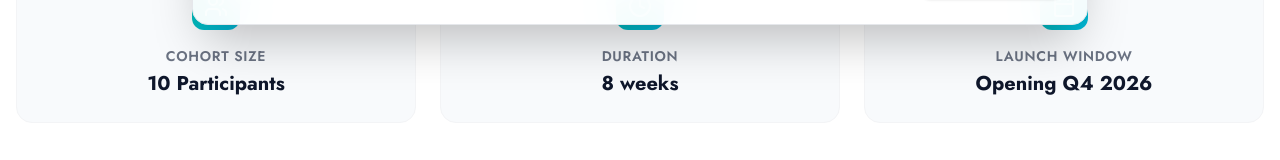
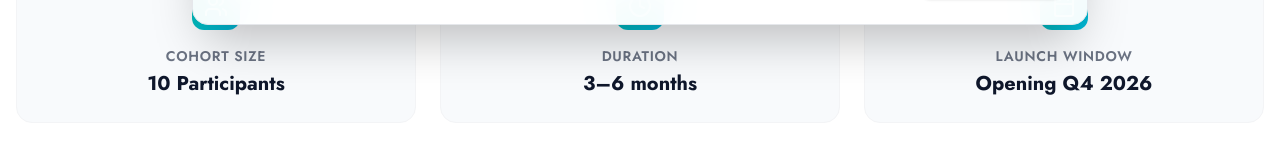
Before and after one commit to career-leap/careerleap, a React (Vite) app: page /career-tracks/business-operations-analyst in a window 1280 px wide. Shown: the part 759-919 px from the top of the page. Built offline with nearby package versions, Linux system fonts and the light colour scheme; no server answers.

Commit message:
content: align upcoming track durations to 3-6 months
Business/Operations Analyst and Data/BI simulation tracks stated 8 and
10 weeks; update to the 3-6 month duration used across the site. Also
align the UpcomingTrack default and schema.org timeToComplete values.

```diff
--- a/src/pages/tracks/BusinessOperationsAnalyst.jsx
+++ b/src/pages/tracks/BusinessOperationsAnalyst.jsx
@@ -13,7 +13,7 @@ const schema = {
   "courseCode": "BUS-OPS-DE",
   "educationalLevel": "Career transition / entry-level",
   "teaches": "Process Mapping, Requirements Gathering, Operations Tools, Data-Driven Decisions, Change Communication, Risk Analysis",
-  "timeToComplete": "P8W",
+  "timeToComplete": "P3M",
   "occupationalCredentialAwarded": "Portfolio experience and team lead reference",
   "inLanguage": "en",
   "availableAtOrFrom": {
@@ -29,7 +29,7 @@ export default function BusinessOperationsAnalyst() {
       subtitle="Optimise processes, reduce friction, and make operations scale."
       description="A simulation-focused track for professionals aiming to enter operations, business analysis, or process improvement roles. Participants map workflows, identify bottlenecks, and implement practical solutions using modern operations tooling."
       cohortSize="10"
-      duration="8 weeks"
+      duration="3–6 months"
       launchWindow="Opening Q4 2026"
       seoTitle="Business Operations Analyst Simulation Germany | CareerLeap"
       seoDescription="Learn process mapping, requirements gathering, and operations tooling in a simulated German company. Prepare for analyst roles through real projects."
--- a/src/pages/tracks/DataBICareerSimulation.jsx
+++ b/src/pages/tracks/DataBICareerSimulation.jsx
@@ -13,7 +13,7 @@ const schema = {
   "courseCode": "DATA-BI-DE",
   "educationalLevel": "Career transition / entry-level",
   "teaches": "SQL, Data Cleaning, Dashboard Design, Power BI, Tableau, Business Context, Stakeholder Communication, Data Ethics",
-  "timeToComplete": "P10W",
+  "timeToComplete": "P3M",
   "occupationalCredentialAwarded": "Portfolio experience and team lead reference",
   "inLanguage": "en",
   "availableAtOrFrom": {
@@ -29,7 +29,7 @@ export default function DataBICareerSimulation() {
       subtitle="Turn raw data into decisions that drive business outcomes."
       description="A structured simulation for aspiring data analysts and business intelligence professionals. Participants work through realistic data pipelines, reporting requests, and stakeholder presentations while building an interview-defendable portfolio of dashboards and analyses."
       cohortSize="10"
-      duration="10 weeks"
+      duration="3–6 months"
       launchWindow="Opening Q3 2026"
       seoTitle="Data & BI Career Simulation Germany | CareerLeap"
       seoDescription="Build dashboards, SQL queries, and data models in a German job market simulation. Get hands-on analytics experience for data analyst and BI roles."
--- a/src/pages/tracks/UpcomingTrack.jsx
+++ b/src/pages/tracks/UpcomingTrack.jsx
@@ -11,7 +11,7 @@ export default function UpcomingTrack({
   description,
   expectedSkills = [],
   cohortSize = '10',
-  duration = '8 weeks',
+  duration = '3–6 months',
   launchWindow = 'Coming soon',
   seoTitle,
   seoDescription,
```
